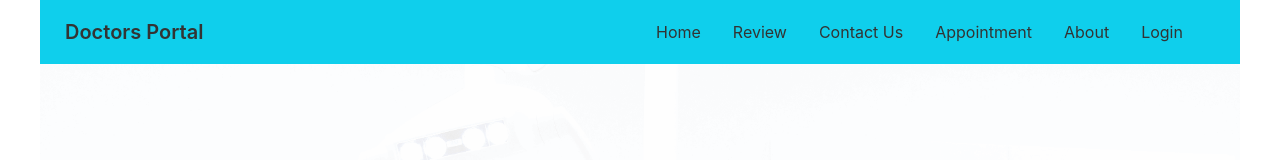
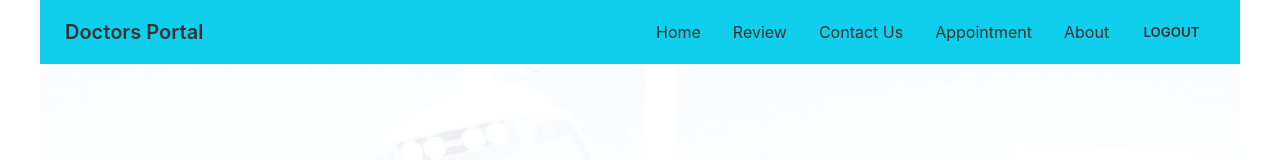
Before and after one commit to habulCoderJohnny/eHealth-portal, a React (Create React App) app: page / in a window 1280 px wide. Shown: the top 160 px of the page. Built offline with nearby package versions, Linux system fonts and the light colour scheme; no server answers.

Commit message:
Signout implement using conditional (ternary) operator

```diff
--- a/src/PAGES/SHARED/Navbar.js
+++ b/src/PAGES/SHARED/Navbar.js
@@ -1,7 +1,15 @@
+import { signOut } from 'firebase/auth';
 import React from 'react';
+import { useAuthState } from 'react-firebase-hooks/auth';
 import { Link } from 'react-router-dom';
+import auth from '../../firebase.init';
 
 const Navbar = () => {
+    const [user, loading, error] = useAuthState(auth);
+
+    const logout = () => {
+        signOut(auth);
+      };
     const menuItems =
     <>
         <li><Link to="/home">Home</Link></li>
@@ -9,7 +17,9 @@ const Navbar = () => {
         <li><a href="/#who-we-are">Contact Us</a></li>
         <li><Link to="/appointment">Appointment</Link></li>
         <li><Link to="/about">About</Link></li>
-        <li><Link to="/login">Login</Link></li>
+        <li>{user ? <button onClick={logout} class="btn btn-ghost">Logout</button>:
+            <Link to="/login">Login</Link>}</li>
+
     </>
     return(
         <div className="navbar sticky top-0 z-50 bg-primary">
```
